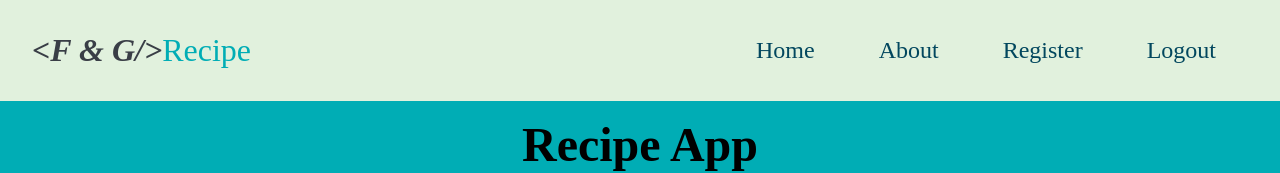
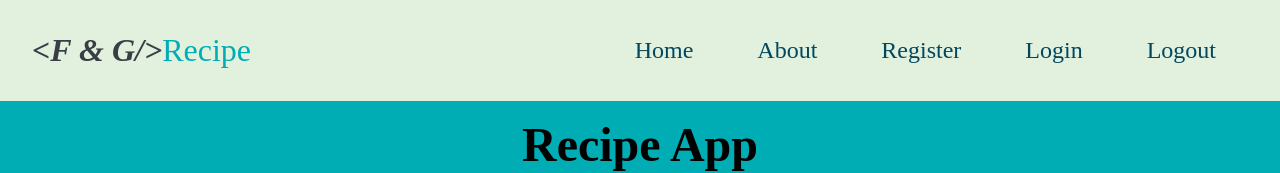
Before and after one commit to FatihG34/recipeapp, a React (Create React App) app: page / in a window 1280 px wide. Shown: the top 173 px of the page. Built offline with nearby package versions, Linux system fonts and the light colour scheme; no server answers; a web font is replaced by a local one.

Commit message:
ReadMe modified

```diff
--- a/src/components/nav/Navbar.jsx
+++ b/src/components/nav/Navbar.jsx
@@ -20,6 +20,7 @@ const Navbar = () => {
                 <MenuLink to="/">Home</MenuLink>
                 <MenuLink to="about">About</MenuLink>
                 <MenuLink to="register">Register</MenuLink>
+                <MenuLink to="login">Login</MenuLink>
                 <MenuLink to="login" onClick={() => sessionStorage.clear()}>
                     Logout
                 </MenuLink>
```
Also changed, not shown: 2 other files (tests, documents, lock files or other folders).
